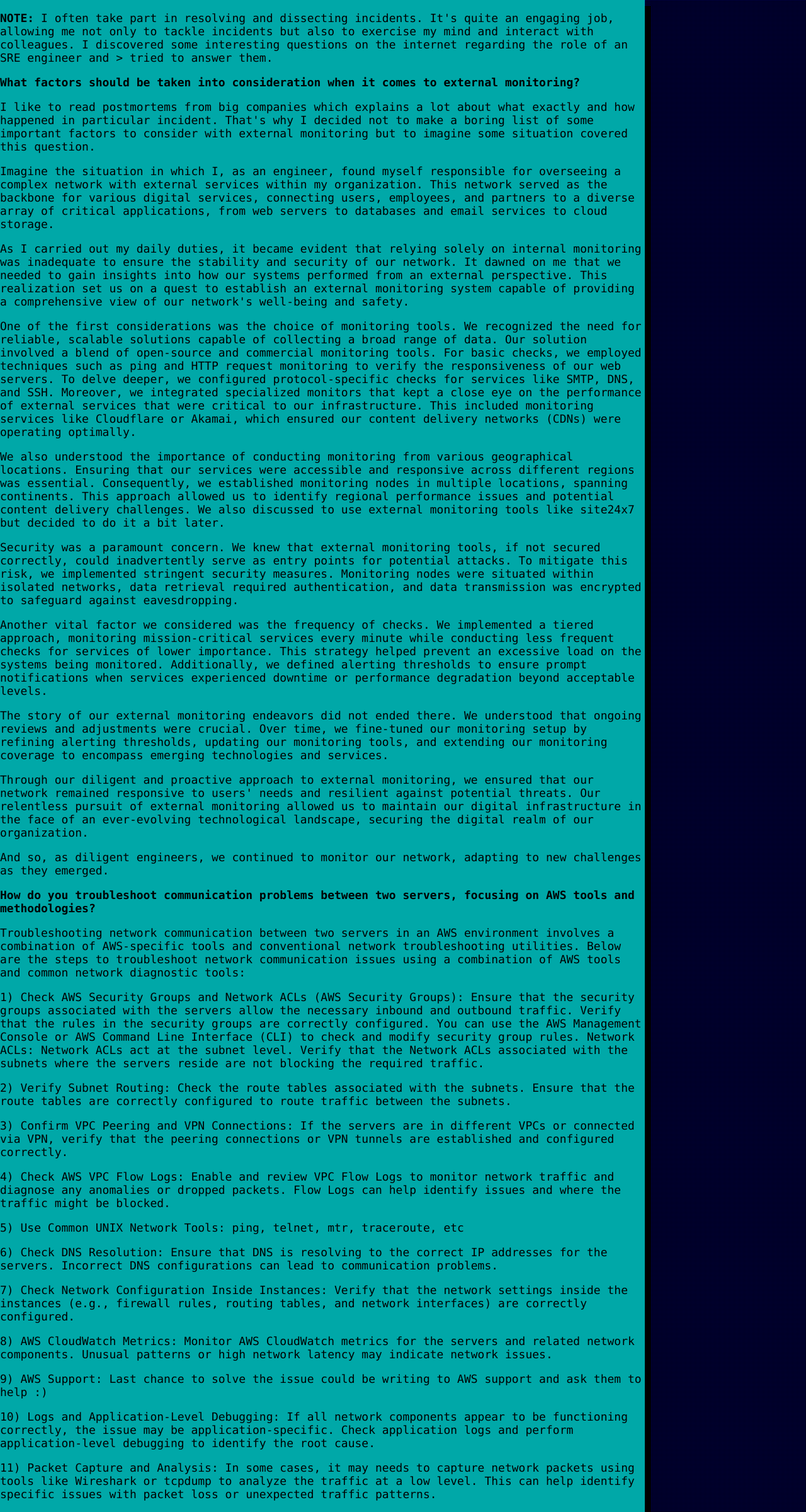
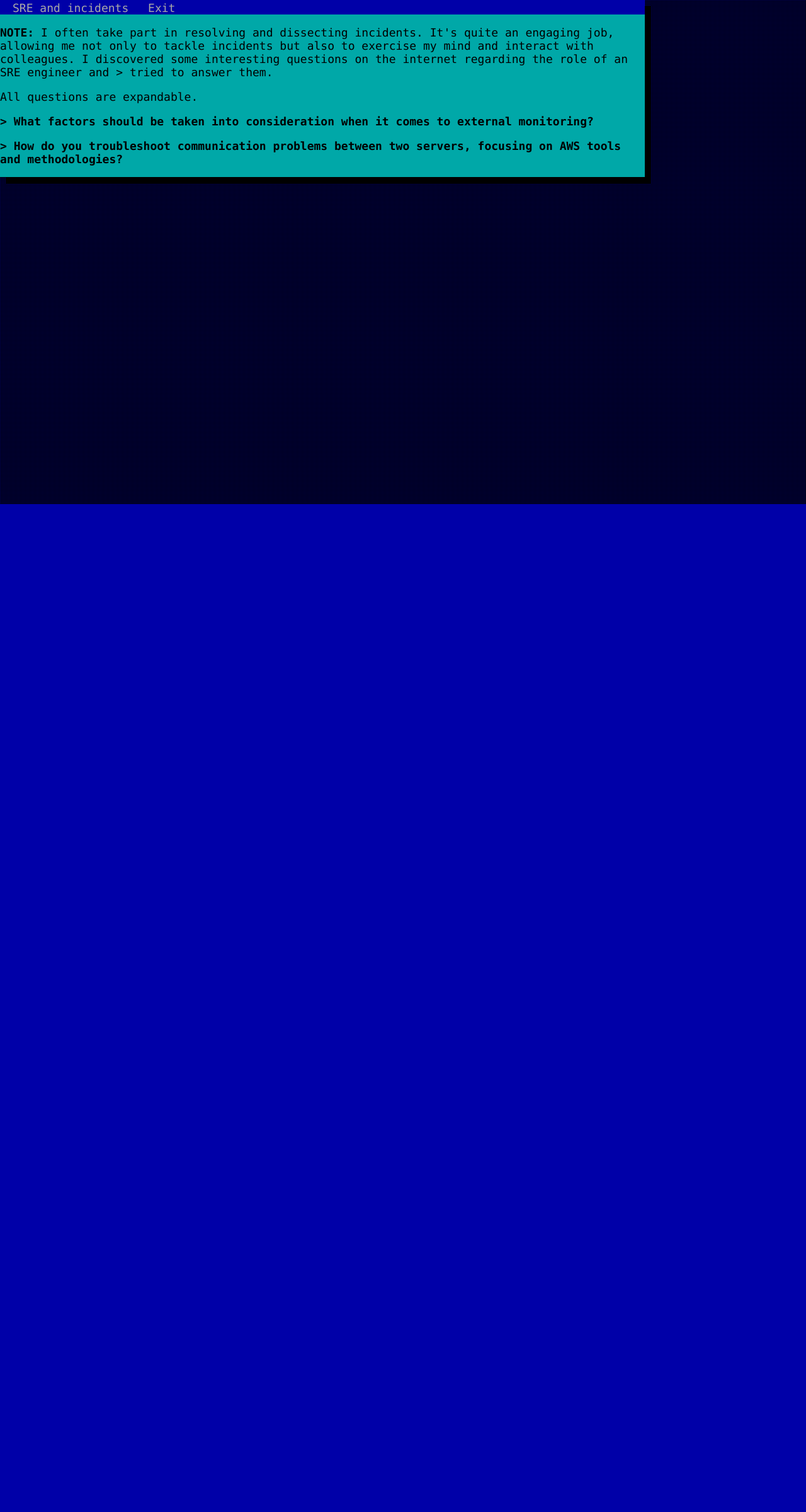
Before and after one commit to dronov/cv.dronov.net, a Flask app: page /sre/ in a window 1280 px wide. Shown: the whole page at 63% size. After the commit the page ends 800 px from the top, so only its background shows below. Run offline with Flask 3, Linux system fonts and the light colour scheme.

Commit message:
expandable layout to sre page

```diff
--- a/templates/base-main.html
+++ b/templates/base-main.html
@@ -16,9 +16,32 @@
 
         gtag('config', 'G-MQPMEK74QC');
     </script>
+<style>
+.content {
+  display: none;
+}
+
+.expanded {
+    display: block;
+}
+
+.expanded .content {
+  display: block;
+}
+</style>
+
 </head>
 
 <body>
     {% block content %} {% endblock %}
+<script>
+    document.getElementById('expandableParagraph1').addEventListener('click', function() {
+        document.getElementById('c1').classList.toggle('expanded');
+    });
+    document.getElementById('expandableParagraph2').addEventListener('click', function() {
+        document.getElementById('c2').classList.toggle('expanded');
+    });
+
+</script>
 </body>
 </html>
--- a/templates/sre.html
+++ b/templates/sre.html
@@ -1,57 +1,124 @@
 {% extends 'base-main.html' %}
 
 {% block content %}
+
 <div class="tui-panel cyan-168 black-255-text" style="width: 1024px;">
+<div class="tui-tabs">
+    <ul>
+        <li><a class="tui-tab active" data-tab-content="tab-1-content">SRE and incidents</a></li>
+        <li><a class="tui-tab" data-tab-content="tab-3-content" href="/">Exit</a></li>
+    </ul>
+</div>
     <p><b>NOTE:</b> I often take part in resolving and dissecting incidents. It's quite an engaging job,
         allowing me not only to tackle incidents but also to exercise my mind and interact with colleagues.
         I discovered some interesting questions on the internet regarding the role of an SRE engineer and >
         tried to answer them.</p>
-<p><b>What factors should be taken into consideration when it comes to external monitoring?</b></p>
-<p>I like to read postmortems from big companies which explains a lot about what exactly and how happened in particular incident. That's why I decided not to make a boring list of some important factors to consider with external monitoring but to imagine some situation covered this question.</p>
+        <p>All questions are expandable.</p>
+    <p id="expandableParagraph1">
+        <b>> What factors should be taken into consideration when it comes to external monitoring?</b>
+    </p>
+    <div class="content" id="c1">
+        <p>I like to read postmortems from big companies which explains a lot about what exactly and how happened in
+            particular incident. That's why I decided not to make a boring list of some important factors to consider
+            with
+            external monitoring but to imagine some situation covered this question.</p>
+        <p>Imagine the situation in which I, as an engineer, found myself responsible for overseeing a complex network
+            with
+            external services within my organization. This network served as the backbone for various digital services,
+            connecting users, employees, and partners to a diverse array of critical applications, from web servers to
+            databases and email services to cloud storage.</p>
+        <p>As I carried out my daily duties, it became evident that relying solely on internal monitoring was inadequate
+            to
+            ensure the stability and security of our network. It dawned on me that we needed to gain insights into how
+            our
+            systems performed from an external perspective. This realization set us on a quest to establish an external
+            monitoring system capable of providing a comprehensive view of our network's well-being and safety.</p>
+        <p>One of the first considerations was the choice of monitoring tools. We recognized the need for reliable,
+            scalable
+            solutions capable of collecting a broad range of data. Our solution involved a blend of open-source and
+            commercial monitoring tools. For basic checks, we employed techniques such as ping and HTTP request
+            monitoring
+            to verify the responsiveness of our web servers. To delve deeper, we configured protocol-specific checks for
+            services like SMTP, DNS, and SSH. Moreover, we integrated specialized monitors that kept a close eye on the
+            performance of external services that were critical to our infrastructure. This included monitoring services
+            like Cloudflare or Akamai, which ensured our content delivery networks (CDNs) were operating optimally.</p>
+        <p>We also understood the importance of conducting monitoring from various geographical locations. Ensuring that
+            our
+            services were accessible and responsive across different regions was essential. Consequently, we established
+            monitoring nodes in multiple locations, spanning continents. This approach allowed us to identify regional
+            performance issues and potential content delivery challenges. We also discussed to use external monitoring
+            tools
+            like site24x7 but decided to do it a bit later.</p>
+        <p>Security was a paramount concern. We knew that external monitoring tools, if not secured correctly, could
+            inadvertently serve as entry points for potential attacks. To mitigate this risk, we implemented stringent
+            security measures. Monitoring nodes were situated within isolated networks, data retrieval required
+            authentication, and data transmission was encrypted to safeguard against eavesdropping.</p>
+        <p>Another vital factor we considered was the frequency of checks. We implemented a tiered approach, monitoring
+            mission-critical services every minute while conducting less frequent checks for services of lower
+            importance.
+            This strategy helped prevent an excessive load on the systems being monitored. Additionally, we defined
+            alerting
+            thresholds to ensure prompt notifications when services experienced downtime or performance degradation
+            beyond
+            acceptable levels.</p>
+        <p>The story of our external monitoring endeavors did not ended there. We understood that ongoing reviews and
+            adjustments were crucial. Over time, we fine-tuned our monitoring setup by refining alerting thresholds,
+            updating our monitoring tools, and extending our monitoring coverage to encompass emerging technologies and
+            services.</p>
+        <p>Through our diligent and proactive approach to external monitoring, we ensured that our network remained
+            responsive to users' needs and resilient against potential threats. Our relentless pursuit of external
+            monitoring allowed us to maintain our digital infrastructure in the face of an ever-evolving technological
+            landscape, securing the digital realm of our organization.</p>
+        <p>And so, as diligent engineers, we continued to monitor our network, adapting to new challenges as they
+            emerged.
+        </p>
+    </div>
 
-<p>Imagine the situation in which I, as an engineer, found myself responsible for overseeing a complex network with external services within my organization. This network served as the backbone for various digital services, connecting users, employees, and partners to a diverse array of critical applications, from web servers to databases and email services to cloud storage.</p>
-
-<p>As I carried out my daily duties, it became evident that relying solely on internal monitoring was inadequate to ensure the stability and security of our network. It dawned on me that we needed to gain insights into how our systems performed from an external perspective. This realization set us on a quest to establish an external monitoring system capable of providing a comprehensive view of our network's well-being and safety.</p>
-
-<p>One of the first considerations was the choice of monitoring tools. We recognized the need for reliable, scalable solutions capable of collecting a broad range of data. Our solution involved a blend of open-source and commercial monitoring tools. For basic checks, we employed techniques such as ping and HTTP request monitoring to verify the responsiveness of our web servers. To delve deeper, we configured protocol-specific checks for services like SMTP, DNS, and SSH.  Moreover, we integrated specialized monitors that kept a close eye on the performance of external services that were critical to our infrastructure. This included monitoring services like Cloudflare or Akamai, which ensured our content delivery networks (CDNs) were operating optimally.</p>
-
-<p>We also understood the importance of conducting monitoring from various geographical locations. Ensuring that our services were accessible and responsive across different regions was essential. Consequently, we established monitoring nodes in multiple locations, spanning continents. This approach allowed us to identify regional performance issues and potential content delivery challenges. We also discussed to use external monitoring tools like site24x7 but decided to do it a bit later.</p>
-
-<p>Security was a paramount concern. We knew that external monitoring tools, if not secured correctly, could inadvertently serve as entry points for potential attacks. To mitigate this risk, we implemented stringent security measures. Monitoring nodes were situated within isolated networks, data retrieval required authentication, and data transmission was encrypted to safeguard against eavesdropping.</p>
-
-<p>Another vital factor we considered was the frequency of checks. We implemented a tiered approach, monitoring mission-critical services every minute while conducting less frequent checks for services of lower importance. This strategy helped prevent an excessive load on the systems being monitored. Additionally, we defined alerting thresholds to ensure prompt notifications when services experienced downtime or performance degradation beyond acceptable levels.</p>
-
-<p>The story of our external monitoring endeavors did not  ended there. We understood that ongoing reviews and adjustments were crucial. Over time, we fine-tuned our monitoring setup by refining alerting thresholds, updating our monitoring tools, and extending our monitoring coverage to encompass emerging technologies and services.</p>
-
-<p>Through our diligent and proactive approach to external monitoring, we ensured that our network remained responsive to users' needs and resilient against potential threats. Our relentless pursuit of external monitoring allowed us to maintain our digital infrastructure in the face of an ever-evolving technological landscape, securing the digital realm of our organization.</p>
-
-<p>And so, as diligent engineers, we continued to monitor our network, adapting to new challenges as they emerged.</p>
-
-<p><b>How do you troubleshoot communication problems between two servers, focusing on AWS tools and methodologies?</b></p>
-<p>Troubleshooting network communication between two servers in an AWS environment involves a combination of AWS-specific tools and conventional network troubleshooting utilities. Below are the steps to troubleshoot network communication issues using a combination of AWS tools and common network diagnostic tools:</p>
-
-<p>1) Check AWS Security Groups and Network ACLs (AWS Security Groups): Ensure that the security groups associated with the servers allow the necessary inbound and outbound traffic. Verify that the rules in the security groups are correctly configured. You can use the AWS Management Console or AWS Command Line Interface (CLI) to check and modify security group rules.
-Network ACLs: Network ACLs act at the subnet level. Verify that the Network ACLs associated with the subnets where the servers reside are not blocking the required traffic.</p>
-
-<p>2) Verify Subnet Routing: Check the route tables associated with the subnets. Ensure that the route tables are correctly configured to route traffic between the subnets.</p>
-
-<p>3) Confirm VPC Peering and VPN Connections: If the servers are in different VPCs or connected via VPN, verify that the peering connections or VPN tunnels are established and configured correctly. </p>
-
-<p>4) Check AWS VPC Flow Logs: Enable and review VPC Flow Logs to monitor network traffic and diagnose any anomalies or dropped packets. Flow Logs can help identify issues and where the traffic might be blocked.</p>
-
+    <p id="expandableParagraph2">
+    <b>> How do you troubleshoot communication problems between two servers, focusing on AWS tools and
+            methodologies?</b>
+    </p>
+    <div class="content" id="c2">
+        <p>Troubleshooting network communication between two servers in an AWS environment involves a combination of
+            AWS-specific tools and conventional network troubleshooting utilities. Below are the steps to troubleshoot
+            network communication issues using a combination of AWS tools and common network diagnostic tools:</p>
+        <p>1) Check AWS Security Groups and Network ACLs (AWS Security Groups): Ensure that the security groups
+            associated
+            with the servers allow the necessary inbound and outbound traffic. Verify that the rules in the security
+            groups
+            are correctly configured. You can use the AWS Management Console or AWS Command Line Interface (CLI) to
+            check
+            and modify security group rules.
+            Network ACLs: Network ACLs act at the subnet level. Verify that the Network ACLs associated with the subnets
+            where the servers reside are not blocking the required traffic.</p>
+        <p>2) Verify Subnet Routing: Check the route tables associated with the subnets. Ensure that the route tables
+            are
+            correctly configured to route traffic between the subnets.</p>
+        <p>3) Confirm VPC Peering and VPN Connections: If the servers are in different VPCs or connected via VPN, verify
+            that the peering connections or VPN tunnels are established and configured correctly. </p>
+        <p>4) Check AWS VPC Flow Logs: Enable and review VPC Flow Logs to monitor network traffic and diagnose any
+            anomalies
+            or dropped packets. Flow Logs can help identify issues and where the traffic might be blocked.</p>
         <p>5) Use Common UNIX Network Tools: ping, telnet, mtr, traceroute, etc</p>
-
-<p>6) Check DNS Resolution: Ensure that DNS is resolving to the correct IP addresses for the servers. Incorrect DNS configurations can lead to communication problems.</p>
-
-<p>7) Check Network Configuration Inside Instances: Verify that the network settings inside the instances (e.g., firewall rules, routing tables, and network interfaces) are correctly configured.</p>
-
-<p>8) AWS CloudWatch Metrics: Monitor AWS CloudWatch metrics for the servers and related network components. Unusual patterns or high network latency may indicate network issues.</p>
-
-<p>9) AWS Support: Last chance to solve the issue could be writing to AWS support and ask them  to help :)</p>
-
-<p>10) Logs and Application-Level Debugging: If all network components appear to be functioning correctly, the issue may be application-specific. Check application logs and perform application-level debugging to identify the root cause.</p>
-
-<p>11) Packet Capture and Analysis: In some cases, it may needs to capture network packets using tools like Wireshark or tcpdump to analyze the traffic at a low level. This can help identify specific issues with packet loss or unexpected traffic patterns.</p>
+        <p>6) Check DNS Resolution: Ensure that DNS is resolving to the correct IP addresses for the servers. Incorrect
+            DNS
+            configurations can lead to communication problems.</p>
+        <p>7) Check Network Configuration Inside Instances: Verify that the network settings inside the instances (e.g.,
+            firewall rules, routing tables, and network interfaces) are correctly configured.</p>
+        <p>8) AWS CloudWatch Metrics: Monitor AWS CloudWatch metrics for the servers and related network components.
+            Unusual
+            patterns or high network latency may indicate network issues.</p>
+        <p>9) AWS Support: Last chance to solve the issue could be writing to AWS support and ask them to help :)</p>
+        <p>10) Logs and Application-Level Debugging: If all network components appear to be functioning correctly, the
+            issue
+            may be application-specific. Check application logs and perform application-level debugging to identify the
+            root
+            cause.</p>
+        <p>11) Packet Capture and Analysis: In some cases, it may needs to capture network packets using tools like
+            Wireshark or tcpdump to analyze the traffic at a low level. This can help identify specific issues with
+            packet
+            loss or unexpected traffic patterns.</p>
+    </div>
 </div>
 </div>
 </div>
```
Lines whose indentation alone changed are shown as unchanged.
